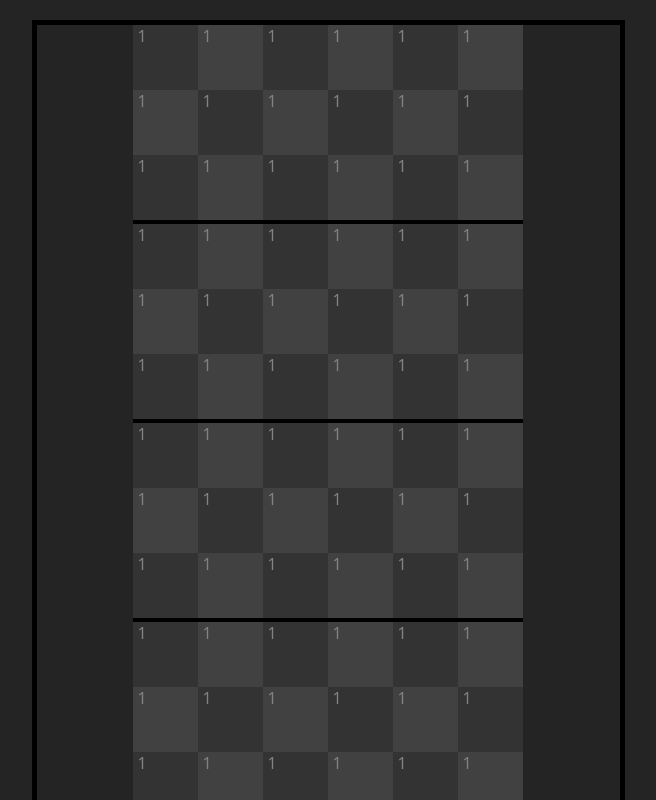
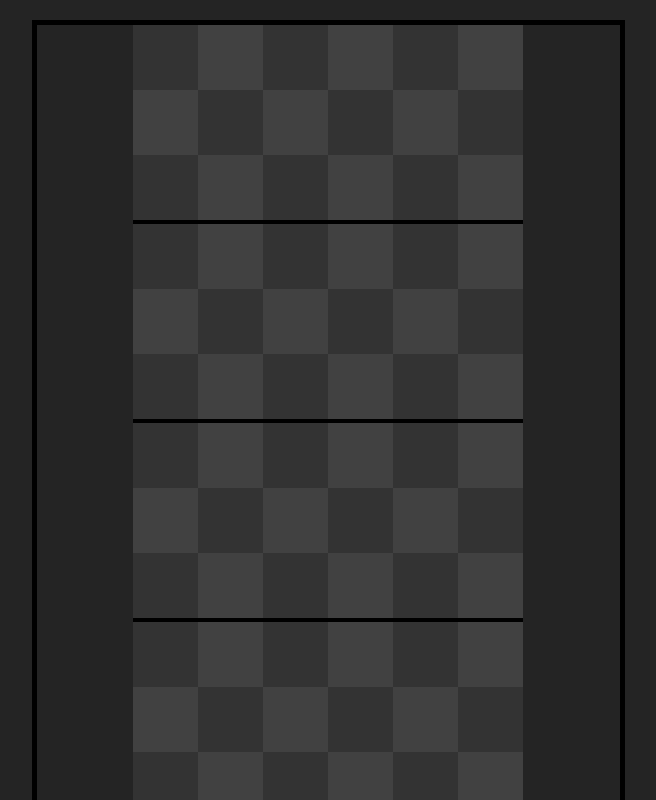
Before and after one commit to murkyknight/sudoku-just-right, a React (Vite) app: page / in a window 1280 px wide. Shown: the top 800 px of the page, without its empty margins (312-968 px from the left). Built offline with nearby package versions, Linux system fonts and the light colour scheme.

Commit message:
feat: clicking a cell candidate renders that candidate

```diff
--- a/src/components/Cell.css
+++ b/src/components/Cell.css
@@ -1,29 +1,28 @@
 .cell {
   width: 65px;
   height: 65px;
-  /* border: 1px solid rgb(69, 69, 69); */
-  /* border: 1px solid rgb(0, 74, 83); */
-  display: flex;
-  justify-content: space-between;
-  flex-direction: column;
-  /* box-sizing: border-box; */
+  display: grid;
+  grid-template-columns: repeat(3, 1fr);
+  grid-template-rows: repeat(3, 1fr);
+  gap: 3px 5px;
+  background-color: #414141; /* for testing, TODO: need to make dynamic through config */
 }
 
-.cell-candidate-container {
+.cell .candidate {
+  cursor: pointer;
+  width: 100%;
+  height: 100%;
   display: flex;
-  gap: 0px 5px;
-}
-
-.cell-candidate {
-  display: flex;
-  justify-content: space-around;
   align-items: center;
-  cursor: pointer;
-  width: 21px;
-  height: 21px;
-  content-visibility: hidden;
+  justify-content: center;
   color: #828282;
-  /* background-color: lightgreen; */
+  /* remove default button css */
+  padding: 0;
+  border: none;
+  font: inherit;
+  background-color: inherit;
+  outline: inherit;
+  /* background-color: lightgreen; */ /* for testing */
 }
 
 .light-bg {
@@ -33,7 +32,3 @@
 .dark-bg {
   background-color: #333333;
 }
-
-.active {
-  content-visibility: visible;
-}
--- a/src/components/Cell.tsx
+++ b/src/components/Cell.tsx
@@ -1,42 +1,61 @@
+import { useState } from 'react'
 import './Cell.css'
 
-// TODO: Add value prop for testing - we probs will use zod or some other state managment
+// TODO: Add value prop for testing - we probs will use zustard or some other state managment
 
 // type CellProps = {
-//     position: [] // maybe like [1,1] (2D array value)?
+//     position: [] // maybe like [[1,1], [1,2]] (2D array value)? Update: Na, we'll use static indexcies
 // }
 
 type CellProps = {
   additionalClasses?: string
 }
 
+// TODO: move to own utility (also make more generic as we'll have more masks in the future)
+
+const updateMask = (candidate: number, currentMask: number): number => {
+  const mask = 1 << (candidate - 1)
+  return currentMask | mask
+}
+
+const isCandidateActive = (candidate: number, currentMask: number): boolean => {
+  const mask = 1 << (candidate - 1)
+  return (currentMask & mask) !== 0
+}
+
+const CANDIDATES = [1, 2, 3, 4, 5, 6, 7, 8, 9]
+
 export default function Cell({ additionalClasses }: CellProps) {
+  const [candidatesMask, setCandidatesMask] = useState(0)
+  // TODO: Do we need CellCandidate component to avoid dupe onClick logic?
+  //  - number
+  //  - isSelected
+  //  - onClick - handles inital selection, highliting and striking
+
+  const handleUpdate = (candidate: number) => {
+    setCandidatesMask((prevMask) => updateMask(candidate, prevMask))
+  }
+
+  // TODO: rmeove me
+  console.log('%c[CELL RENDER]', 'color: cyan;', 'mask:', candidatesMask.toString(2))
+
   return (
     <div className={`cell ${additionalClasses}`}>
-      <div className="cell-candidate-container">
-        <div className="cell-candidate active">1</div>
-        <div className="cell-candidate">2</div>
-        <div className="cell-candidate">3</div>
-      </div>
-      <div className="cell-candidate-container">
-        <div className="cell-candidate">4</div>
-        <div className="cell-candidate">5</div>
-        <div className="cell-candidate">6</div>
-      </div>
-      <div className="cell-candidate-container">
-        <div className="cell-candidate">7</div>
-        <div className="cell-candidate">8</div>
-        <div className="cell-candidate">9</div>
-      </div>
+      {CANDIDATES.map((candidate) => {
+        const isActive = isCandidateActive(candidate, candidatesMask)
+
+        return (
+          <button
+            aria-label={`candidate-${candidate}`}
+            className="candidate"
+            key={candidate}
+            onClick={() => handleUpdate(candidate)}
+            type="button"
+          >
+            {isActive && <div>{candidate}</div>}
+          </button>
+        )
+      })}
     </div>
   )
-  // return (
-  //     <div className="cell">
-  //         {[1,2,3,4,5,6,7,8,9].map(num => {
-  //             return (
-  //                 <div key={num} className="cell-candidate">{num}</div>
-  //             )
-  //         })}
-  //     </div>
-  // )
 }
```
Also changed, not shown: 1 other file (tests, documents, lock files or other folders).
